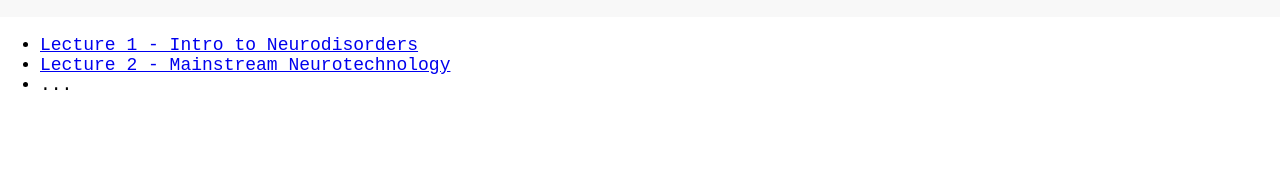
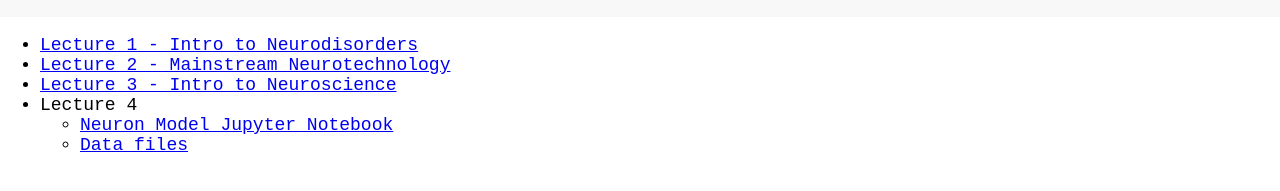
Before and after one commit to GJAnsah/AshesiLectures, a plain HTML site: page index.html in a window 1280 px wide. Shown: the part 73-264 px from the top of the page. Drawn offline with Linux system fonts and the light colour scheme; a web font is replaced by a local one.

Commit message:
Update index.html
Uploaded lecture 3 recording.
Files for lecture 4 - neuron models.

```diff
--- a/index.html
+++ b/index.html
@@ -46,7 +46,12 @@
             <ul>
                 <li><a href="https://pitt-my.sharepoint.com/:f:/g/personal/gia21_pitt_edu/Egm43HIzlqhJmGtGF_2lt4oBzS621p8zDrL8N2BGQDe3hQ?e=kYSmUG" target= "blank"><TT>Lecture 1 - Intro to Neurodisorders</TT></a></li>
                 <li><a href="https://pitt-my.sharepoint.com/:f:/g/personal/gia21_pitt_edu/ElLa-bvO7aVFgmBr98CKxekBTlNcMdWEU7JqNwbrBhqZDQ?e=VF4cDq" target="blank"><TT>Lecture 2 - Mainstream Neurotechnology</TT></a></li>
-                <li><TT>...</TT></li>
+                <li><a href="https://pitt-my.sharepoint.com/:f:/g/personal/gia21_pitt_edu/ElUhDPAxNeJDivis-Rm3z4MBVlVjvsLN3RB-QFhuE-oc1w?e=Wfpodq" target="blank"><TT>Lecture 3 - Intro to Neuroscience</TT></a></li>
+		<li><TT>Lecture 4</TT>
+		<ul>
+      			<li><a href="https://pitt-my.sharepoint.com/:f:/g/personal/gia21_pitt_edu/ElUhDPAxNeJDivis-Rm3z4MBVlVjvsLN3RB-QFhuE-oc1w?e=Wfpodq" target="blank"> Neuron Model Jupyter Notebook</a></li>
+      			<li><a href="https://pitt-my.sharepoint.com/:f:/g/personal/gia21_pitt_edu/Ei56aCoLbPhLm8Je3LDvs8QBAKyJyglJjK13NQ-8KdNQuw?e=jMZzlX" target="blank"> Data files</a></li>
+   		</ul></li>
             </ul>
         </nav>
     </main>
```
